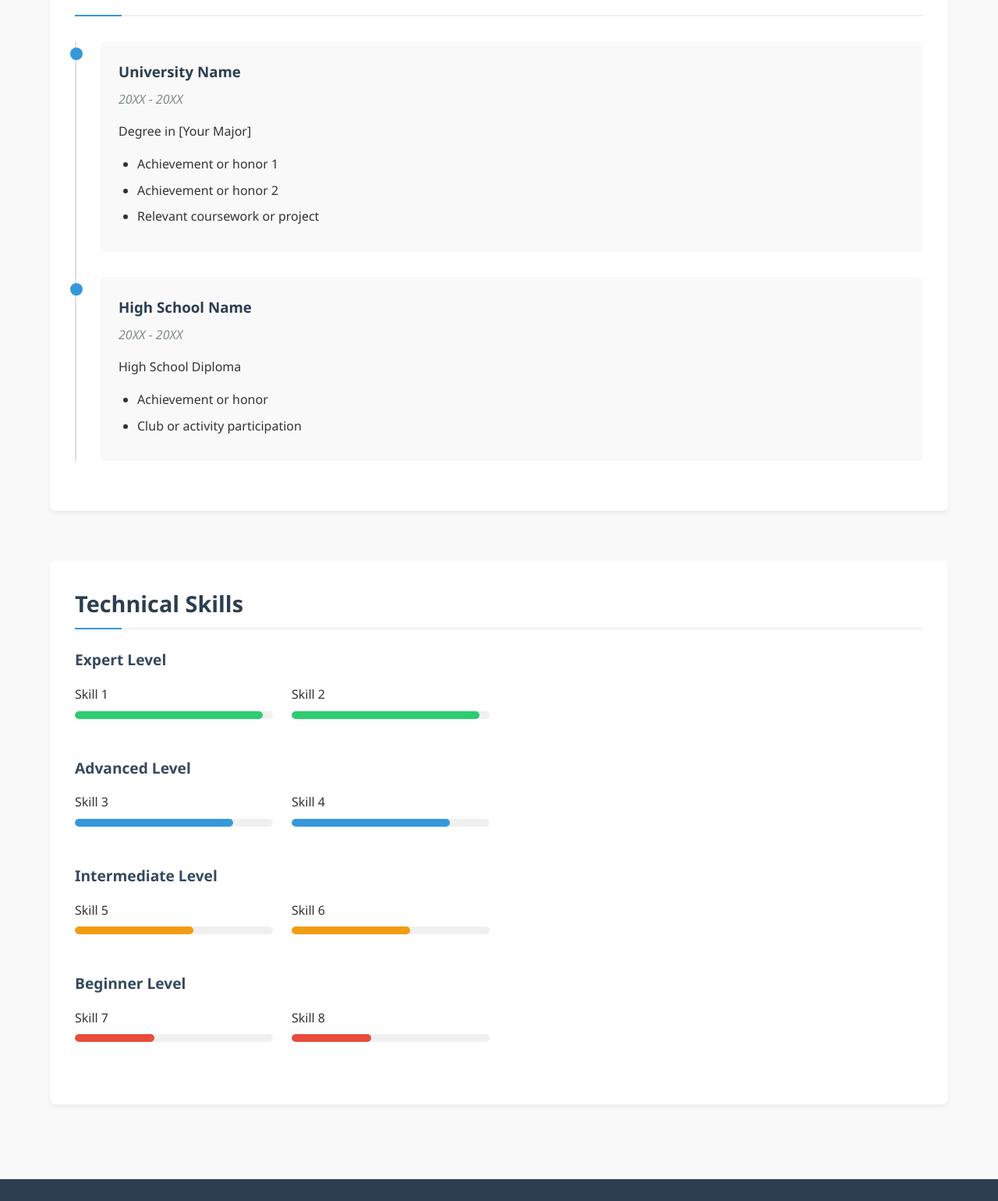
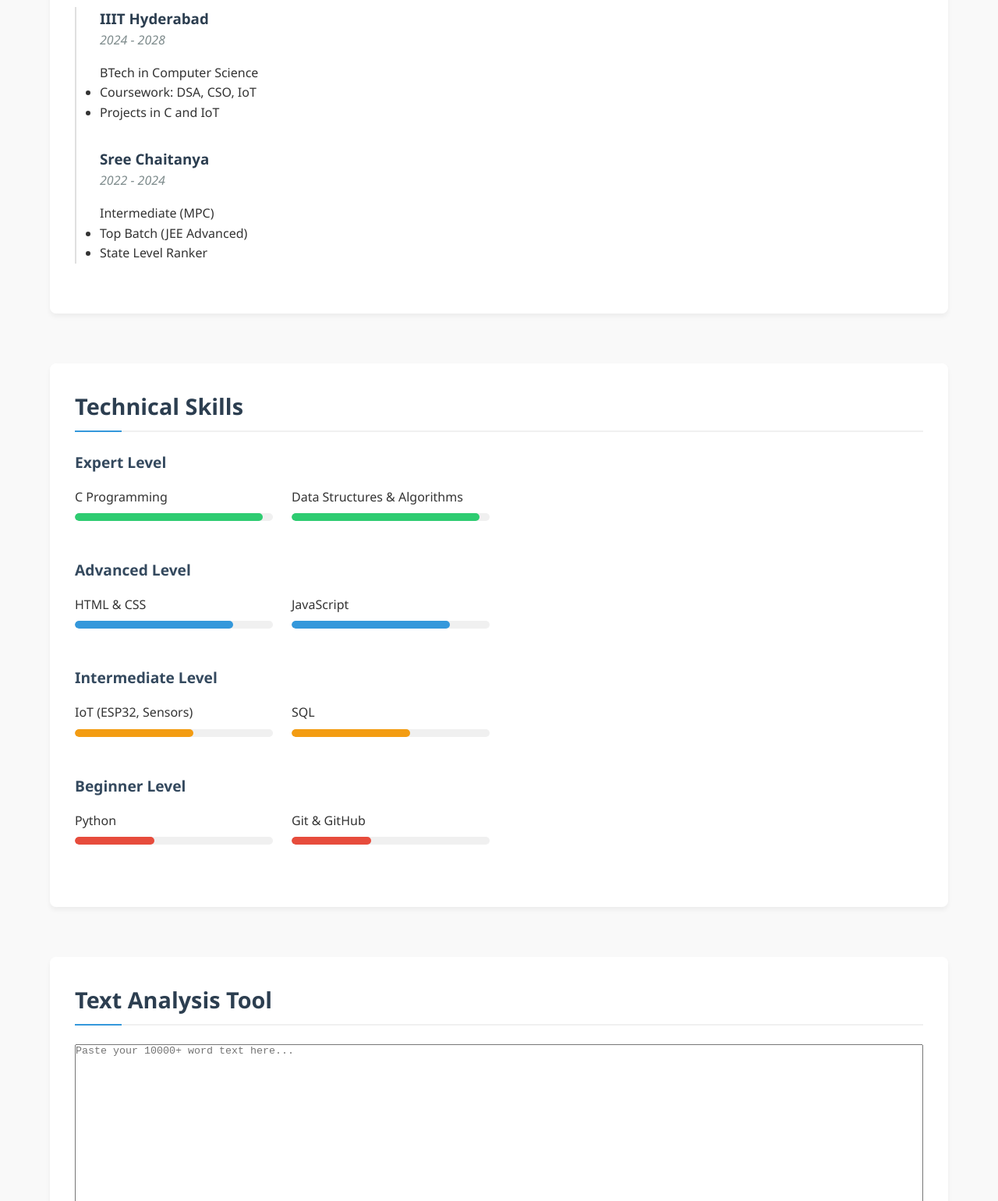
Before and after one commit to Hello-Siri/Hello-Siri.github.io, a plain HTML site: page index.html in a window 1280 px wide. Shown: the part 1053-2593 px from the top of the page at 78% size. Drawn offline with Linux system fonts and the light colour scheme; a script that the page names is missing.

Commit message:
Update index.html

```diff
--- a/index.html
+++ b/index.html
@@ -1,21 +1,21 @@
 <!DOCTYPE html>
 <html lang="en">
 <head>
-    <meta charset="UTF-8">
-    <meta name="viewport" content="width=device-width, initial-scale=1.0">
-    <title>Your Name - Personal Website</title>
-    <link rel="stylesheet" href="style.css">
+  <meta charset="UTF-8" />
+  <meta name="viewport" content="width=device-width, initial-scale=1.0"/>
+  <title>Poojitha - Personal Website</title>
+  <link rel="stylesheet" href="style.css" />
   <script src="tracking.js" defer></script>
-    <link rel="stylesheet" href="https://cdnjs.cloudflare.com/ajax/libs/font-awesome/6.0.0/css/all.min.css">
+  <link rel="stylesheet" href="https://cdnjs.cloudflare.com/ajax/libs/font-awesome/6.0.0/css/all.min.css" />
 </head>
 <body>
   <header>
     <div class="header-content">
       <div class="profile-section">
-                <img src="assets/profile-picture.jpg" alt="Your Name" class="profile-picture">
+        <img src="assets/profile-picture.jpg" alt="Poojitha" class="profile-picture" />
         <div class="header-text">
-                    <h1>Your Name</h1>
-                    <p class="tagline">Your Professional Title | Your Field</p>
+          <h1>Poojitha</h1>
+          <p class="tagline">Aspiring Software Developer | IIIT Hyderabad</p>
         </div>
       </div>
       <nav>
@@ -24,7 +24,7 @@
           <li><a href="#hometown">Hometown</a></li>
           <li><a href="#education">Education</a></li>
           <li><a href="#skills">Skills</a></li>
-                    <li><a href="assets/your-cv.pdf" target="_blank" class="cv-button">View CV</a></li>
+          <li><a href="#text-analysis">Text Analysis</a></li>
         </ul>
       </nav>
     </div>
@@ -33,32 +33,16 @@
   <main>
     <section id="about" class="about-section">
       <h2>About Me</h2>
-            <div class="about-content">
-                <p>
-                    Hello! I'm [Your Name], a [Your Profession] passionate about [Your Interests].
-                    I specialize in [Your Specialization] and enjoy [Your Hobbies]. With a background in
-                    [Your Background], I bring a unique perspective to [Your Field]. I'm constantly seeking
-                    new challenges and opportunities to expand my knowledge and skills.
-                </p>
-            </div>
+      <p>Hello! I'm Poojitha, a passionate Computer Science student at IIIT Hyderabad. I love solving real-world problems, exploring tech innovations, and learning new programming concepts every day. I enjoy good food and challenges that help me grow.</p>
     </section>
 
     <section id="hometown" class="hometown-section">
       <h2>My Hometown</h2>
-            <p>Here are some beautiful scenes from [Your Hometown], where I was born and raised.</p>
+      <p>Here are some beautiful scenes from my hometown, where I was born and raised.</p>
       <div class="gallery">
-                <div class="gallery-item">
-                    <img src="assets/hometown1.jpg" alt="Hometown Scene 1">
-                    <p class="caption">[Caption describing the place]</p>
-                </div>
-                <div class="gallery-item">
-                    <img src="assets/hometown2.jpg" alt="Hometown Scene 2">
-                    <p class="caption">[Caption describing the place]</p>
-                </div>
-                <div class="gallery-item">
-                    <img src="assets/hometown3.jpg" alt="Hometown Scene 3">
-                    <p class="caption">[Caption describing the place]</p>
-                </div>
+        <div class="gallery-item"><img src="assets/hometown1.jpg" alt="Scene 1" /><p class="caption">Temple near river</p></div>
+        <div class="gallery-item"><img src="assets/hometown2.jpg" alt="Scene 2" /><p class="caption">Green fields</p></div>
+        <div class="gallery-item"><img src="assets/hometown3.jpg" alt="Scene 3" /><p class="caption">Sunset at the lake</p></div>
       </div>
     </section>
 
@@ -66,31 +50,17 @@
       <h2>Education</h2>
       <div class="timeline">
         <div class="timeline-item">
-                    <div class="timeline-dot"></div>
-                    <div class="timeline-content">
-                        <h3>University Name</h3>
-                        <p class="time-period">20XX - 20XX</p>
-                        <p>Degree in [Your Major]</p>
-                        <ul class="achievements">
-                            <li>Achievement or honor 1</li>
-                            <li>Achievement or honor 2</li>
-                            <li>Relevant coursework or project</li>
-                        </ul>
-                    </div>
+          <h3>IIIT Hyderabad</h3>
+          <p class="time-period">2024 - 2028</p>
+          <p>BTech in Computer Science</p>
+          <ul><li>Coursework: DSA, CSO, IoT</li><li>Projects in C and IoT</li></ul>
         </div>
         <div class="timeline-item">
-                    <div class="timeline-dot"></div>
-                    <div class="timeline-content">
-                        <h3>High School Name</h3>
-                        <p class="time-period">20XX - 20XX</p>
-                        <p>High School Diploma</p>
-                        <ul class="achievements">
-                            <li>Achievement or honor</li>
-                            <li>Club or activity participation</li>
-                        </ul>
+          <h3>Sree Chaitanya</h3>
+          <p class="time-period">2022 - 2024</p>
+          <p>Intermediate (MPC)</p>
+          <ul><li>Top Batch (JEE Advanced)</li><li>State Level Ranker</li></ul>
         </div>
-                </div>
-                <!-- Add more education items as needed -->
       </div>
     </section>
 
@@ -100,75 +70,40 @@
         <div class="skill-category">
           <h3>Expert Level</h3>
           <div class="skill-list">
-                        <div class="skill-item">
-                            <span class="skill-name">Skill 1</span>
-                            <div class="skill-bar">
-                                <div class="skill-level expert"></div>
+            <div class="skill-item"><span class="skill-name">C Programming</span><div class="skill-bar"><div class="skill-level expert"></div></div></div>
+            <div class="skill-item"><span class="skill-name">Data Structures & Algorithms</span><div class="skill-bar"><div class="skill-level expert"></div></div></div>
           </div>
         </div>
-                        <div class="skill-item">
-                            <span class="skill-name">Skill 2</span>
-                            <div class="skill-bar">
-                                <div class="skill-level expert"></div>
+        <div class="skill-category">
+          <h3>Advanced Level</h3>
+          <div class="skill-list">
+            <div class="skill-item"><span class="skill-name">HTML & CSS</span><div class="skill-bar"><div class="skill-level advanced"></div></div></div>
+            <div class="skill-item"><span class="skill-name">JavaScript</span><div class="skill-bar"><div class="skill-level advanced"></div></div></div>
+          </div>
+        </div>
+        <div class="skill-category">
+          <h3>Intermediate Level</h3>
+          <div class="skill-list">
+            <div class="skill-item"><span class="skill-name">IoT (ESP32, Sensors)</span><div class="skill-bar"><div class="skill-level intermediate"></div></div></div>
+            <div class="skill-item"><span class="skill-name">SQL</span><div class="skill-bar"><div class="skill-level intermediate"></div></div></div>
+          </div>
+        </div>
+        <div class="skill-category">
+          <h3>Beginner Level</h3>
+          <div class="skill-list">
+            <div class="skill-item"><span class="skill-name">Python</span><div class="skill-bar"><div class="skill-level beginner"></div></div></div>
+            <div class="skill-item"><span class="skill-name">Git & GitHub</span><div class="skill-bar"><div class="skill-level beginner"></div></div></div>
           </div>
         </div>
       </div>
-                </div>
+    </section>
 
-                <div class="skill-category">
-                    <h3>Advanced Level</h3>
-                    <div class="skill-list">
-                        <div class="skill-item">
-                            <span class="skill-name">Skill 3</span>
-                            <div class="skill-bar">
-                                <div class="skill-level advanced"></div>
-                            </div>
-                        </div>
-                        <div class="skill-item">
-                            <span class="skill-name">Skill 4</span>
-                            <div class="skill-bar">
-                                <div class="skill-level advanced"></div>
-                            </div>
-                        </div>
-                    </div>
-                </div>
-
-                <div class="skill-category">
-                    <h3>Intermediate Level</h3>
-                    <div class="skill-list">
-                        <div class="skill-item">
-                            <span class="skill-name">Skill 5</span>
-                            <div class="skill-bar">
-                                <div class="skill-level intermediate"></div>
-                            </div>
-                        </div>
-                        <div class="skill-item">
-                            <span class="skill-name">Skill 6</span>
-                            <div class="skill-bar">
-                                <div class="skill-level intermediate"></div>
-                            </div>
-                        </div>
-                    </div>
-                </div>
-
-                <div class="skill-category">
-                    <h3>Beginner Level</h3>
-                    <div class="skill-list">
-                        <div class="skill-item">
-                            <span class="skill-name">Skill 7</span>
-                            <div class="skill-bar">
-                                <div class="skill-level beginner"></div>
-                            </div>
-                        </div>
-                        <div class="skill-item">
-                            <span class="skill-name">Skill 8</span>
-                            <div class="skill-bar">
-                                <div class="skill-level beginner"></div>
-                            </div>
-                        </div>
-                    </div>
-                </div>
-            </div>
+    <!-- TEXT ANALYSIS TOOL -->
+    <section id="text-analysis" class="text-analysis-section">
+      <h2>Text Analysis Tool</h2>
+      <textarea id="textInput" placeholder="Paste your 10000+ word text here..." rows="15" style="width: 100%;"></textarea>
+      <button onclick="analyzeText()">Analyze Text</button>
+      <div id="results" style="margin-top: 20px;"></div>
     </section>
   </main>
 
@@ -179,8 +114,58 @@
         <a href="https://linkedin.com/in/yourusername" target="_blank"><i class="fab fa-linkedin"></i></a>
         <a href="mailto:your.email@example.com"><i class="fas fa-envelope"></i></a>
       </div>
-            <p>&copy; 2025 Your Name. All rights reserved.</p>
+      <p>&copy; 2025 Poojitha. All rights reserved.</p>
     </div>
   </footer>
+
+  <script>
+    function analyzeText() {
+      const text = document.getElementById('textInput').value;
+      const letters = (text.match(/[a-zA-Z]/g) || []).length;
+      const words = (text.match(/\b\w+\b/g) || []).length;
+      const spaces = (text.match(/ /g) || []).length;
+      const newlines = (text.match(/\n/g) || []).length;
+      const specialSymbols = (text.match(/[^a-zA-Z0-9\s]/g) || []).length;
+
+      const tokens = text.toLowerCase().match(/\b\w+\b/g) || [];
+
+      const pronouns = ['i', 'me', 'you', 'he', 'him', 'she', 'her', 'it', 'we', 'us', 'they', 'them'];
+      const prepositions = ['in', 'on', 'at', 'with', 'by', 'for', 'about', 'against', 'between', 'into', 'through', 'during', 'before', 'after', 'above', 'below', 'to', 'from'];
+      const articles = ['a', 'an', 'the'];
+
+      function countWords(group) {
+        const count = {};
+        group.forEach(word => count[word] = 0);
+        tokens.forEach(token => {
+          if (group.includes(token)) count[token]++;
+        });
+        return count;
+      }
+
+      const pronounCount = countWords(pronouns);
+      const prepositionCount = countWords(prepositions);
+      const articleCount = countWords(articles);
+
+      const resultHtml = `
+        <h3>Basic Stats</h3>
+        <p><strong>Letters:</strong> ${letters}</p>
+        <p><strong>Words:</strong> ${words}</p>
+        <p><strong>Spaces:</strong> ${spaces}</p>
+        <p><strong>Newlines:</strong> ${newlines}</p>
+        <p><strong>Special Symbols:</strong> ${specialSymbols}</p>
+
+        <h3>Pronouns</h3>
+        <pre>${JSON.stringify(pronounCount, null, 2)}</pre>
+
+        <h3>Prepositions</h3>
+        <pre>${JSON.stringify(prepositionCount, null, 2)}</pre>
+
+        <h3>Indefinite Articles</h3>
+        <pre>${JSON.stringify(articleCount, null, 2)}</pre>
+      `;
+
+      document.getElementById('results').innerHTML = resultHtml;
+    }
+  </script>
 </body>
 </html>
```
Lines whose indentation alone changed are shown as unchanged.
